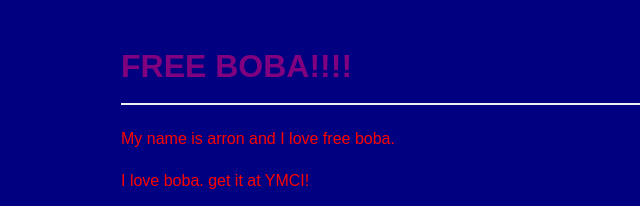
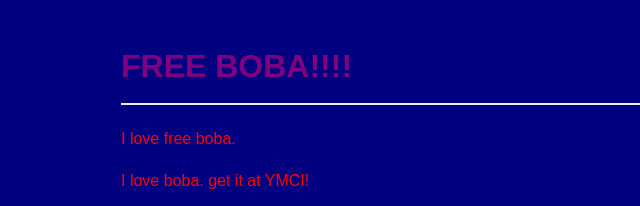
Before and after one commit to RunTheBot/give-me-boba, a plain HTML site: page index.html in a window 1280 px wide. Shown: the top 206 px of the page, without its empty margins (119-759 px from the left). Drawn offline with Linux system fonts and the light colour scheme.

Commit message:
Commit from Hack Club Spaces

```diff
--- a/index.html
+++ b/index.html
@@ -10,7 +10,7 @@
 <body>
     <h1>FREE BOBA!!!!</h1>
     <p>
-        My name is arron and I love free boba.
+        I love free boba.
     </p>
     <p>
         I love boba. get it at YMCI!
```
